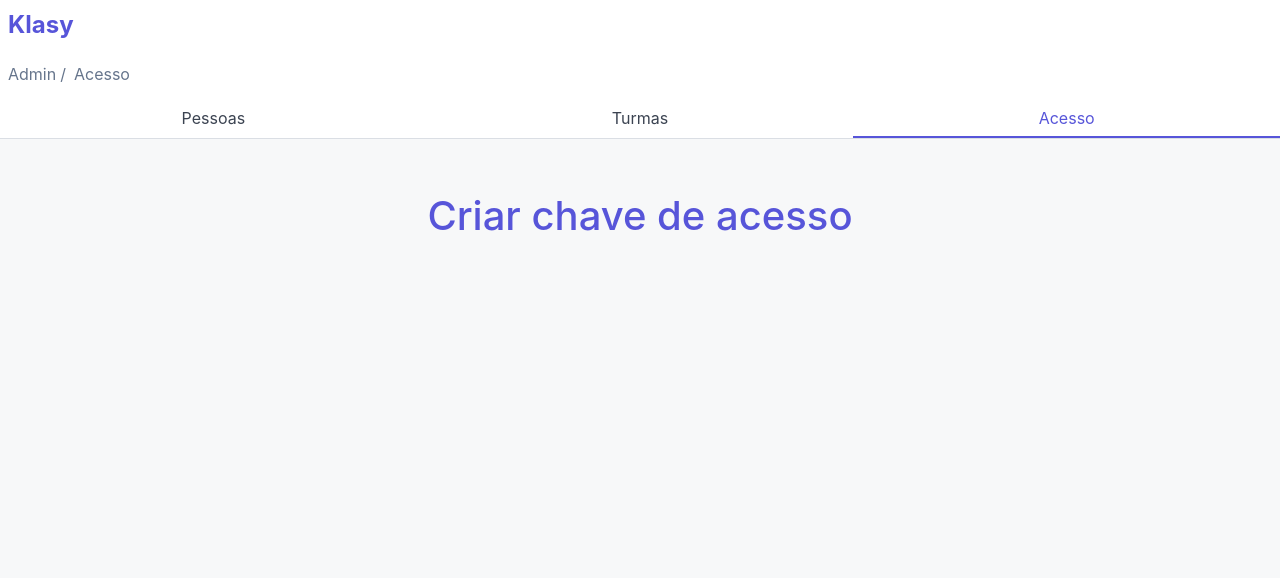
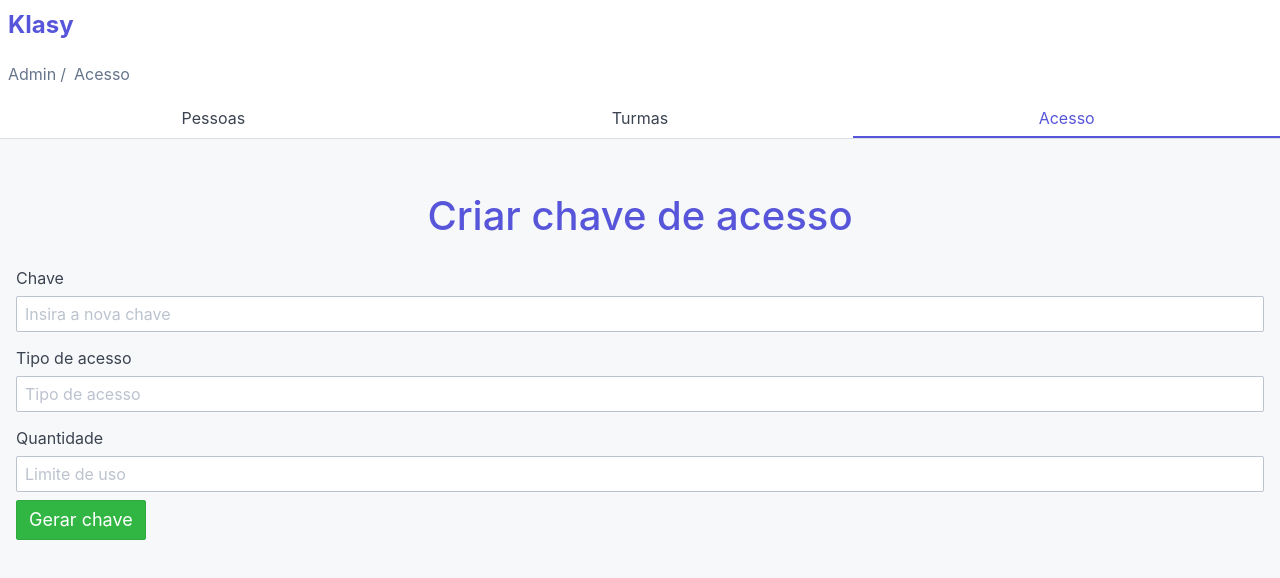
Before and after one commit to seapvnk/klasy-web, a React (Create React App) app: page /admin/acesso in a window 1280 px wide. Shown: the top 578 px of the page. Built offline with nearby package versions, Linux system fonts and the light colour scheme.

Commit message:
AdminCreateAccess updated

```diff
--- a/src/pages/admin/AdminCreateAccess/index.tsx
+++ b/src/pages/admin/AdminCreateAccess/index.tsx
@@ -7,6 +7,25 @@ function AdminManageClasses() {
     return (
         <AdminPage adminSection="Acesso">
             <h1 className="text-center text-primary">Criar chave de acesso</h1>
+            <div className="container">
+                <Form
+                    fields={[
+                        {label: "Chave", name: "key", placeholder: "Insira a nova chave"},
+                        {label: "Tipo de acesso", name: "type", placeholder: "Tipo de acesso", type: 'select', options: {
+
+                            fields: [
+                                {name: 'Professor', value: 1},
+                                {name: 'Estudante', value: 2},
+                                {name: 'Administrador', value: 3},
+                            ],
+                        }},
+                        {label: "Quantidade", name: "quantity", placeholder: "Limite de uso", type: 'number', options: {
+                            min: 0,
+                        }},
+                    ]}
+                    buttonMessage="Gerar chave"
+                />
+            </div>
         </AdminPage>
     )
 
```
